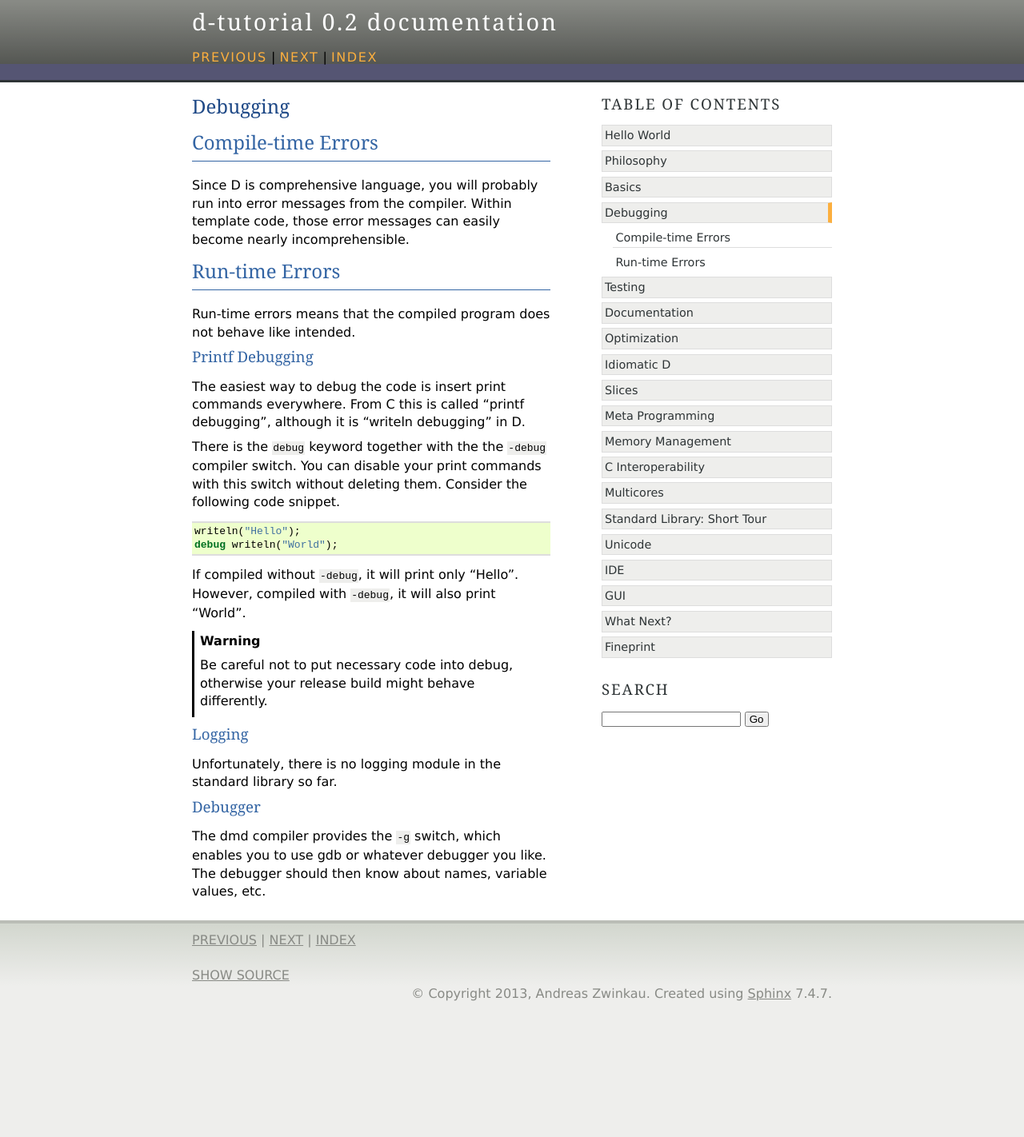
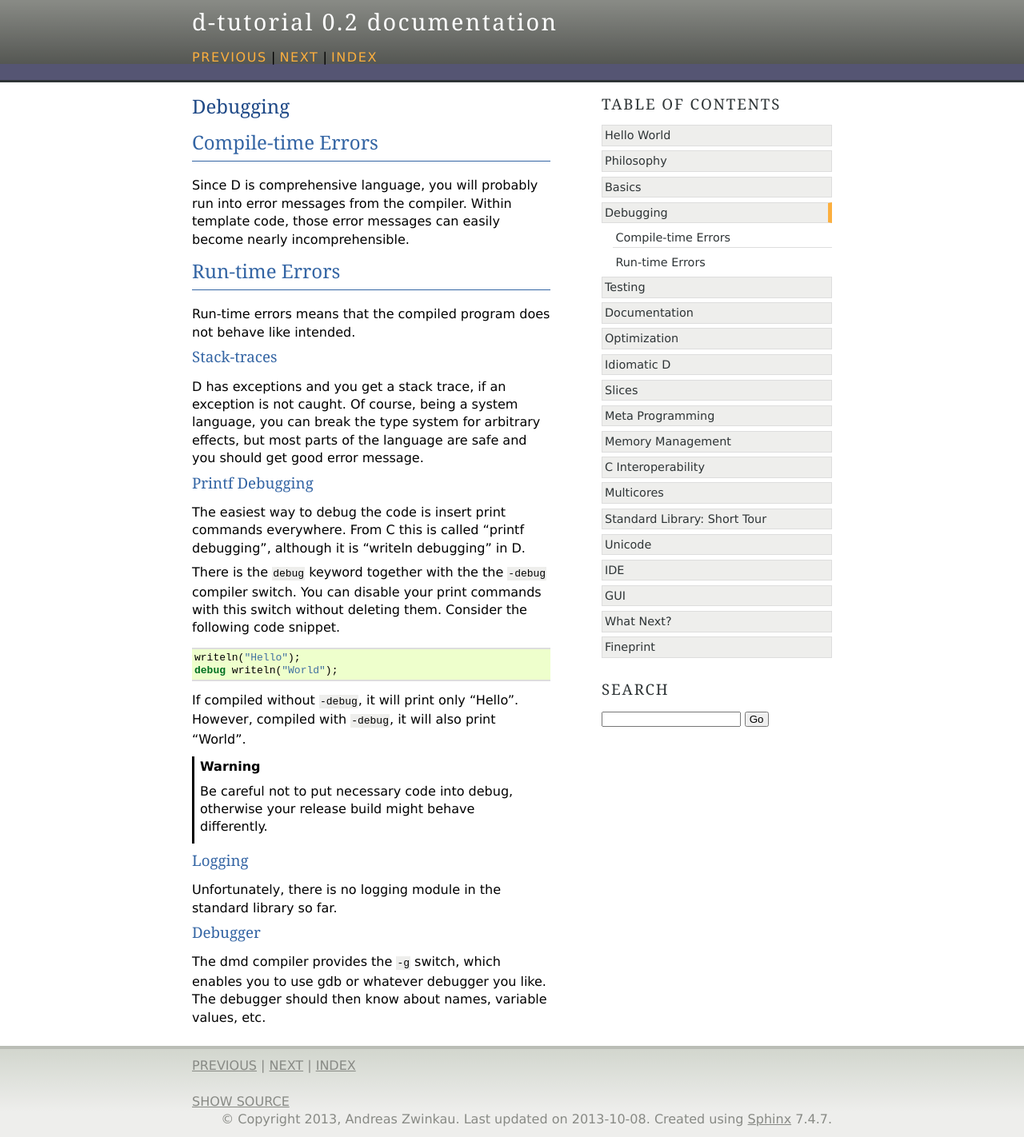
Before and after one commit to qznc/d-tut, a Sphinx documentation site: the page built from source/debugging.rst, in a window 1280 px wide. Shown: the whole page at 80% size. Built offline with Sphinx 7.4.7, drawn with Linux system fonts in a browser that asks for light colours; before the commit the page ends 1264 px from its top, so only the background shows below that.

Commit message:
more tweaking

```diff
--- a/source/conf.py
+++ b/source/conf.py
@@ -130,7 +130,7 @@ html_static_path = ['_static']
 
 # If not '', a 'Last updated on:' timestamp is inserted at every page bottom,
 # using the given strftime format.
-#html_last_updated_fmt = '%b %d, %Y'
+html_last_updated_fmt = '%Y-%m-%d'
 
 # If true, SmartyPants will be used to convert quotes and dashes to
 # typographically correct entities.
--- a/source/debugging.rst
+++ b/source/debugging.rst
@@ -14,6 +14,17 @@ Run-time Errors
 
 Run-time errors means that the compiled program
 does not behave like intended.
+
+Stack-traces
+^^^^^^^^^^^^
+
+D has exceptions and you get a stack trace,
+if an exception is not caught.
+Of course, being a system language,
+you can break the type system for arbitrary effects,
+but most parts of the language are safe
+and you should get good error message.
+
 
 Printf Debugging
 ^^^^^^^^^^^^^^^^
--- a/source/fineprint.rst
+++ b/source/fineprint.rst
@@ -11,4 +11,4 @@ Licence
 
 Code is Boost License 1.0.
 
-Text is?
+Text is `Creative Commons Attribution Non-Commercial 3.0 <http://creativecommons.org/licenses/by-nc/3.0/>`_.
--- a/source/hello.rst
+++ b/source/hello.rst
@@ -36,7 +36,7 @@ the ``rdmd`` wrapper allows to compile-and-execute directly.
    Hello World!
 
 The nice fact about ``rdmd`` is that it finds additional files automatically
-and links them,
+and compiles them in,
 whereas ``dmd`` only compiles the arguments.
 Hence, ``rdmd`` serves as a simplistic build tool,
 such that you might not even need something like a Makefile.
--- a/source/optimization.rst
+++ b/source/optimization.rst
@@ -13,6 +13,8 @@ but LDC uses LLVM and GDC the GCC backend.
 
 Nevertheless, dmd is the reference compiler
 and there are subtle differences as well as shortcomings in LDC and GDC.
+In addition, dmd is very fast,
+which improves development productivity.
 
 Profiling
 ---------
--- a/source/philosophy.rst
+++ b/source/philosophy.rst
@@ -31,7 +31,7 @@ Critique
 
 Sometimes D is criticised,
 because it is not *simple* language,
-in contrast to Go, Rust, Lisp, or Scala.
+in contrast to Go, Lisp, Javascript, or Forth.
 However, a D programmer sees no problem
 and actually likes his big toolbox.
 
```
